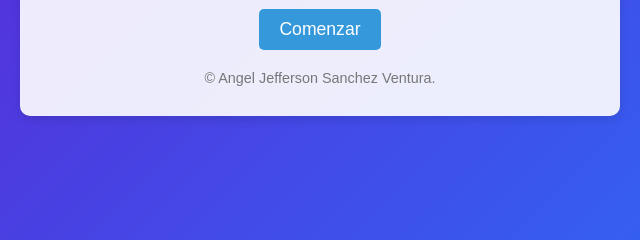
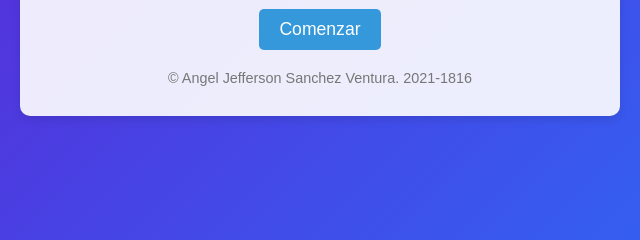
Before and after one commit to AngelJefferson/angelsanchez.github.io, a plain HTML site: page index.html in a window 1280 px wide. Shown: the part 411-651 px from the top of the page, 320-960 px from the left. Drawn offline with Linux system fonts and the light colour scheme.

Commit message:
Fix commit

```diff
--- a/index.html
+++ b/index.html
@@ -10,6 +10,7 @@
     <div class="container">
         <header>
             <h1>¡Bienvenido a la Electiva 2!</h1>
+
             <p>Tu aprendizaje comienza aquí.</p>
         </header>
 
@@ -18,7 +19,7 @@
         </main>
 
         <footer>
-            <p>&copy; Angel Jefferson Sanchez Ventura.</p>
+            <p>&copy; Angel Jefferson Sanchez Ventura.  2021-1816 </p>
         </footer>
     </div>
 
```
